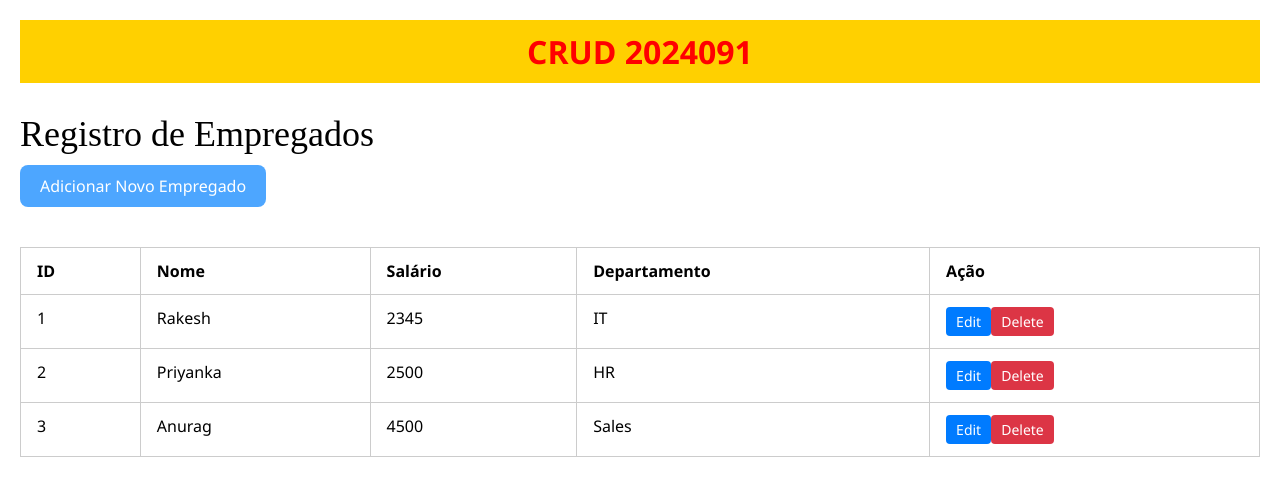
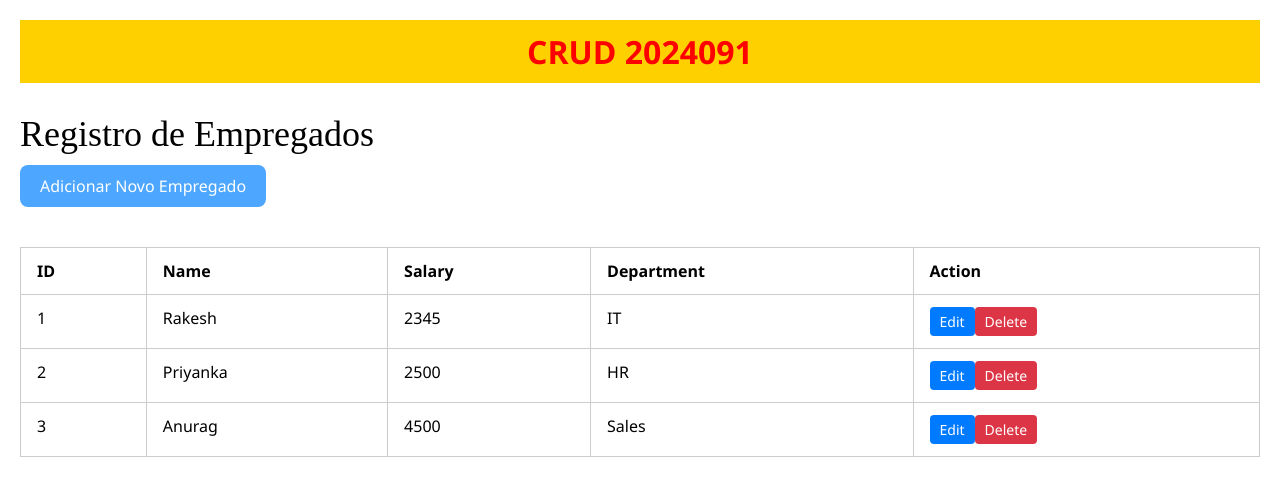
Before and after one commit to Alezudor/crud-new, a React (Vite) app: page / in a window 1280 px wide. Shown: the top 496 px of the page. Built offline with nearby package versions, Linux system fonts and the light colour scheme.

Commit message:
Update index.jsx

```diff
--- a/src/pages/Home/index.jsx
+++ b/src/pages/Home/index.jsx
@@ -30,10 +30,10 @@ export default function Home() {
           <thead>
             <tr>
               <th>ID</th>
-              <th>Nome</th>
-              <th>Salário</th>
-              <th>Departamento</th>
-              <th>Ação</th>
+              <th>Name</th>
+              <th>Salary</th>
+              <th>Department</th>
+              <th>Action</th>
             </tr>
           </thead>
           <tbody>
```
